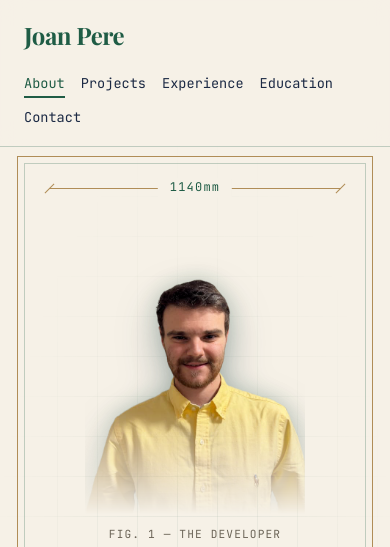
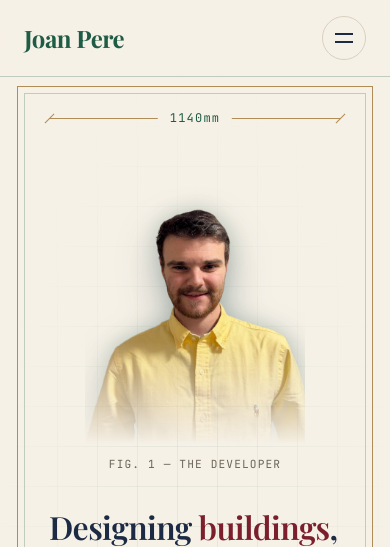
Before and after one commit to Jpbuglerlamb/Jpbuglerlamb.github.io, a Flask app: page / in a window 390 px wide; the page is wider, and only the part inside the window is pictured. Shown: the top 547 px of that part. Run offline with Flask 3, Linux system fonts and the light colour scheme.

Commit message:
Fixing responsive mode

```diff
--- a/static/CSS/styles.css
+++ b/static/CSS/styles.css
@@ -165,6 +165,9 @@ section {
 .site-header nav a.active::after {
     transform: scaleX(1);
     transform-origin: left;
+}
+.menu-toggle {
+    display: none;
 }
 
 /* =========================================================
@@ -820,9 +823,80 @@ section {
         justify-self: start;
         margin-bottom: 1rem;
     }
+        /* ---- Menu button ---- */
+    .site-header {
+        flex-wrap: nowrap;
+    }
+
+    .menu-toggle {
+        display: grid;
+        place-content: center;
+        gap: 6px;
+        width: 44px;
+        height: 44px;
+        padding: 0;
+        border: 1px solid var(--border);
+        border-radius: 50%;
+        background: transparent;
+        cursor: pointer;
+    }
+
+    .menu-toggle span {
+        display: block;
+        width: 18px;
+        height: 2px;
+        background: var(--body-text-color);
+        transition: transform 0.3s ease;
+    }
+
+    /* the two lines cross into an × when open */
+    .menu-toggle[aria-expanded="true"] span:first-child {
+        transform: translateY(4px) rotate(45deg);
+    }
+
+    .menu-toggle[aria-expanded="true"] span:last-child {
+        transform: translateY(-4px) rotate(-45deg);
+    }
+
+    /* ---- Slide-down panel ---- */
+    .site-nav {
+        position: absolute;
+        top: 100%;
+        left: 0;
+        right: 0;
+        padding: 0.5rem 1.5rem 1.5rem;
+        background: rgba(var(--page-bg-rgb), 0.97);
+        backdrop-filter: blur(12px);
+        -webkit-backdrop-filter: blur(12px);
+        border-bottom: 1px solid var(--border);
+        clip-path: inset(0 0 100% 0);
+        visibility: hidden;
+        transition: clip-path 0.35s ease, visibility 0s linear 0.35s;
+    }
+
+    .site-header.menu-open .site-nav {
+        clip-path: inset(0 0 0 0);
+        visibility: visible;
+        transition: clip-path 0.35s ease;
+    }
+
     .site-header ul {
-        flex-wrap: wrap;
-        gap: 0.5rem 1rem;
+        flex-direction: column;
+        gap: 0;
+    }
+
+    .site-header li + li {
+        border-top: 1px solid var(--border);
+    }
+
+    .site-header nav a {
+        display: block;
+        padding: 0.9rem 0;
+        font-size: 1rem;
+    }
+
+    .site-header nav a::after {
+        display: none;
     }
 }
 
@@ -842,4 +916,6 @@ section {
     .contact-card:hover { transform: none; }
     .contact-card:hover .contact-arrow { transform: none; }
     .contact-card:hover > i:first-child { transform: none; }
+    .site-nav,
+    .menu-toggle span { transition: none; }
 }
--- a/static/JS/nav.js
+++ b/static/JS/nav.js
@@ -19,3 +19,28 @@
 
   sections.forEach(section => observer.observe(section));
 }
+{
+  const header = document.querySelector(".site-header");
+  const toggle = document.querySelector(".menu-toggle");
+
+  function setMenu(open) {
+    header.classList.toggle("menu-open", open);
+    toggle.setAttribute("aria-expanded", open);
+    toggle.setAttribute("aria-label", open ? "Close menu" : "Open menu");
+  }
+
+  // Tap the button: open if closed, close if open
+  toggle.addEventListener("click", () => {
+    setMenu(!header.classList.contains("menu-open"));
+  });
+
+  // Tap a link: close the menu (the page still scrolls to the section)
+  header.querySelectorAll(".site-nav a").forEach(link => {
+    link.addEventListener("click", () => setMenu(false));
+  });
+
+  // Escape key closes it too
+  document.addEventListener("keydown", event => {
+    if (event.key === "Escape") setMenu(false);
+  });
+}
--- a/templates/index.html
+++ b/templates/index.html
@@ -15,16 +15,22 @@
 <body>
 <main>
   <header class="site-header">
-    <h1>Joan Pere</h1>
-    <nav>
-      <ul>
+      <h1>Joan Pere</h1>
+
+      <button class="menu-toggle" aria-expanded="false" aria-controls="site-nav" aria-label="Open menu">
+        <span></span>
+        <span></span>
+      </button>
+
+      <nav id="site-nav" class="site-nav">
+        <ul>
           <li><a href="#me">About</a></li>
           <li><a href="#projects">Projects</a></li>
           <li><a href="#experience">Experience</a></li>
           <li><a href="#education">Education</a></li>
           <li><a href="#contact">Contact</a></li>
-      </ul>
-    </nav>
+        </ul>
+      </nav>
   </header>
 
   <section class="hero">
@@ -135,9 +141,6 @@
       {% endfor %}
   </section>
 </main>
-<script src="{{ url_for('static', filename='JS/typing.js') }}"></script>
-<script src="{{ url_for('static', filename='JS/reveal.js') }}"></script>
-<script src="{{ url_for('static', filename='JS/nav.js') }}"></script>
 <footer id="contact" class="site-footer">
   <div class="contact-panel">
     <h2>Contact</h2>
@@ -182,5 +185,8 @@
   </div>
   <p class="footer-note">© 2026 Joan Pere · Built with Flask, HTML, CSS &amp; JavaScript</p>
 </footer>
+<script src="{{ url_for('static', filename='JS/typing.js') }}"></script>
+<script src="{{ url_for('static', filename='JS/reveal.js') }}"></script>
+<script src="{{ url_for('static', filename='JS/nav.js') }}"></script>
 </body>
 </html>
```
